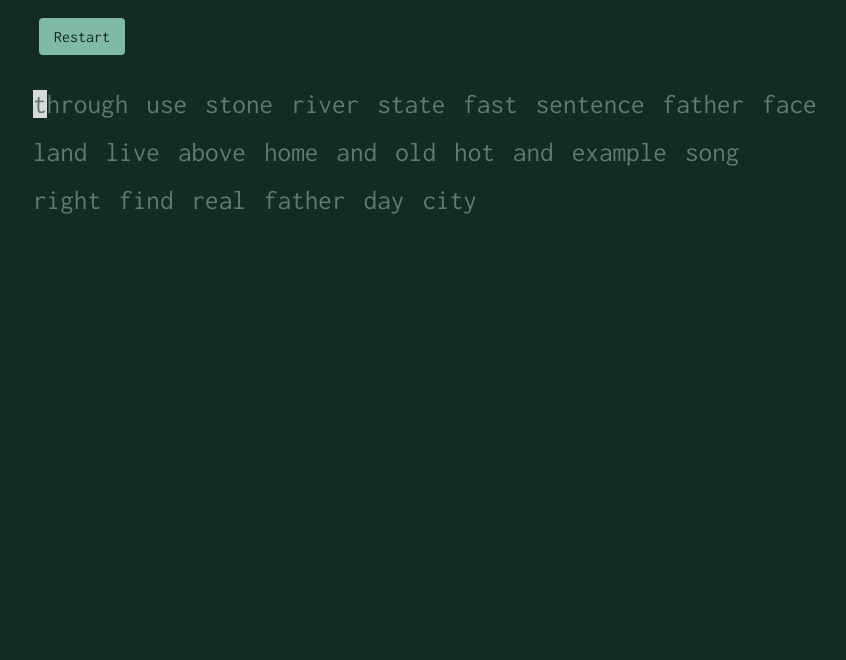
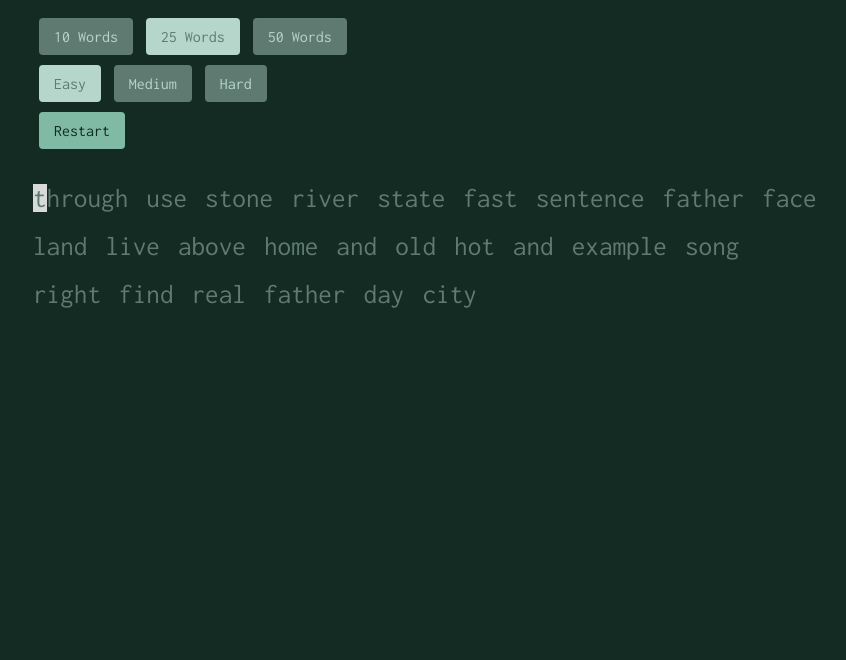
Before and after one commit to jasonqiu0/perfectype, a plain HTML site: page index.html in a window 1280 px wide. Shown: the part 140-800 px from the top of the page, without its empty margins (211-1057 px from the left). Drawn offline with Linux system fonts and the light colour scheme.

Commit message:
Update index.html

```diff
--- a/index.html
+++ b/index.html
@@ -11,8 +11,17 @@
         <h1>type</h1>
         <div id="header">
             <div id="buttons">
+                <div id="wordsButtons" class="button-group">
+                    <button id="10wordsButton">10 Words</button>
+                    <button id="25wordsButton" class="active">25 Words</button>
+                    <button id="50wordsButton">50 Words</button>
+                  </div>
+                <div id="difficultyButtons" class="button-group">
+                    <button id="easyButton" class="active">Easy</button>
+                    <button id="mediumButton">Medium</button>
+                    <button id="hardButton">Hard</button>
+                </div>
                 <button id="restartButton">Restart</button>
-            </div>
         </div>
 
         <div id="game" tabindex="0">
@@ -21,5 +30,6 @@
         </div>
     </main>
     <script src="game.js"></script>
+    <script src="buttons.js"></script>
 </body>
 </html>
```
